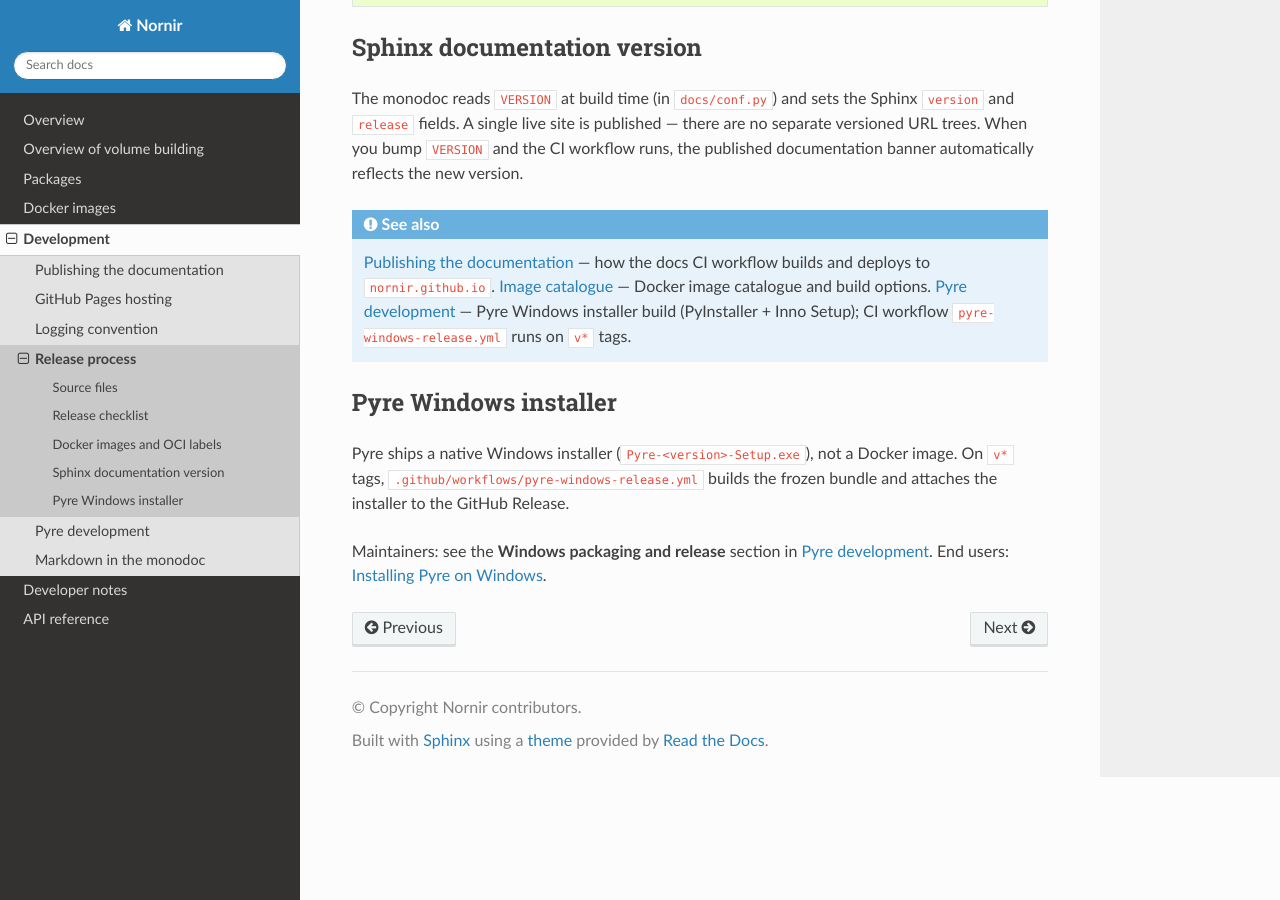
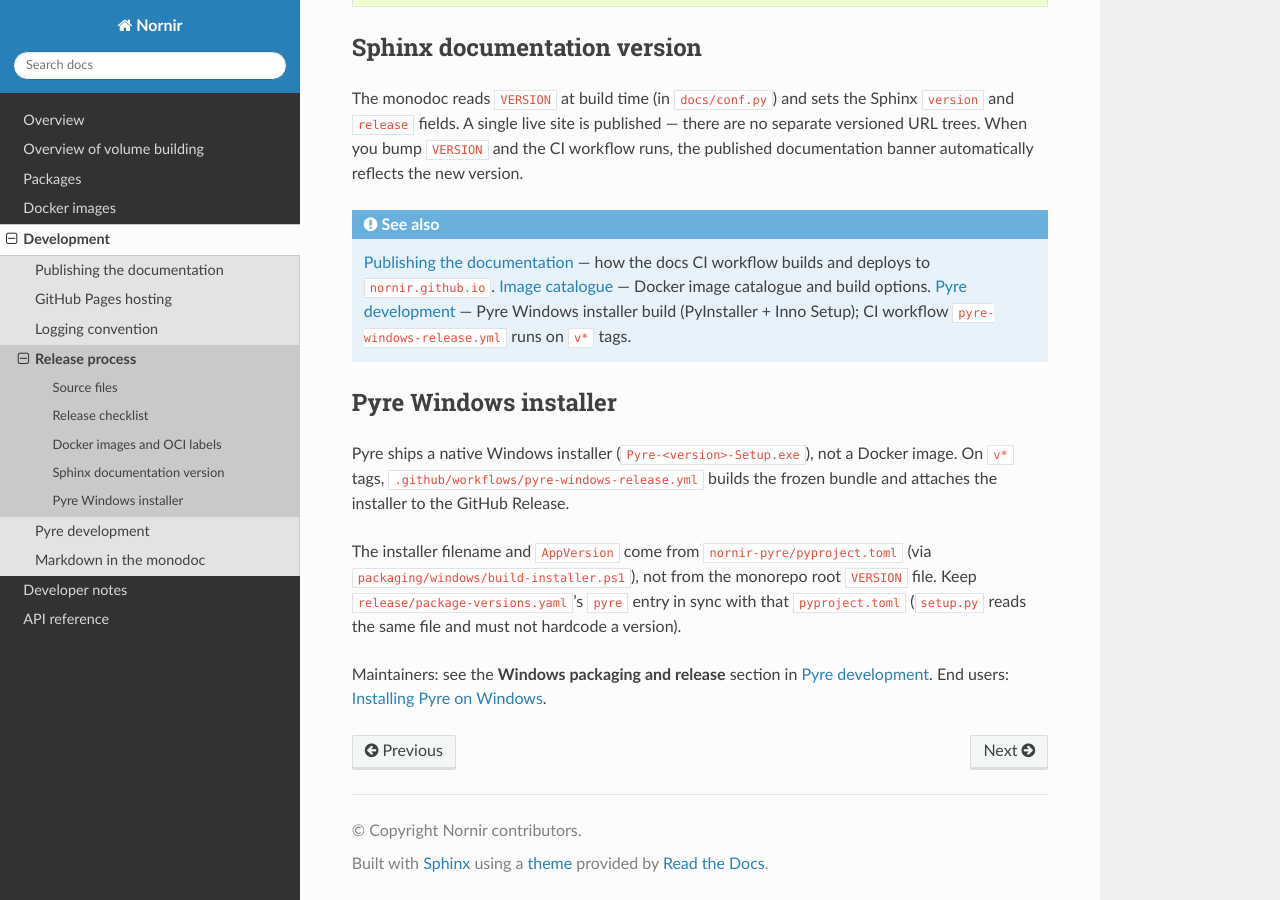
Before and after one commit to jamesra/nornir, a Sphinx documentation site: the page built from docs/development/release.rst, in a window 1280 px wide and 900 px high, scrolled down 1993 px. Built offline with Sphinx 7.4.7 and the Read the Docs theme 3.1.0, drawn with Linux system fonts in a browser that asks for light colours.

Commit message:
Single-source Pyre installer version from pyproject and add bump-version skill.
Installer CI and docs follow nornir-pyre/pyproject.toml; monorepo VERSION stays the umbrella release id. Also drop invalid launch presentation attrs that hid pyre (without stos arg).

Co-authored-by: Cursor <cursoragent@cursor.com>

```diff
--- a/docs/development/pyre_development.rst
+++ b/docs/development/pyre_development.rst
@@ -142,6 +142,7 @@ Output:
 
 * Frozen bundle: ``dist/pyre/pyre.exe`` (one-folder layout)
 * Installer: ``dist/installer/Pyre-<version>-Setup.exe``
+  (version from ``nornir-pyre/pyproject.toml`` via ``build-installer.ps1``)
 
 ``build-freeze.ps1`` generates ``release/pyre-windows-constraints.txt`` (local
 ``file://`` URLs from ``release/package-versions.yaml``), installs CPU-only
--- a/docs/development/release.rst
+++ b/docs/development/release.rst
@@ -112,5 +112,10 @@ Pyre ships a native Windows installer (``Pyre-<version>-Setup.exe``), not a Dock
 On ``v*`` tags, ``.github/workflows/pyre-windows-release.yml`` builds the frozen bundle and
 attaches the installer to the GitHub Release.
 
+The installer filename and ``AppVersion`` come from ``nornir-pyre/pyproject.toml``
+(via ``packaging/windows/build-installer.ps1``), not from the monorepo root ``VERSION``
+file. Keep ``release/package-versions.yaml``'s ``pyre`` entry in sync with that
+``pyproject.toml`` (``setup.py`` reads the same file and must not hardcode a version).
+
 Maintainers: see the **Windows packaging and release** section in :doc:`pyre_development`.
 End users: :doc:`../packages/pyre_install`.
```
Also changed, not shown: AGENTS.md (+1 -0 lines), .cursor/skills/README.md, .cursor/skills/nornir-bump-version/SKILL.md (added), 3 other files.
